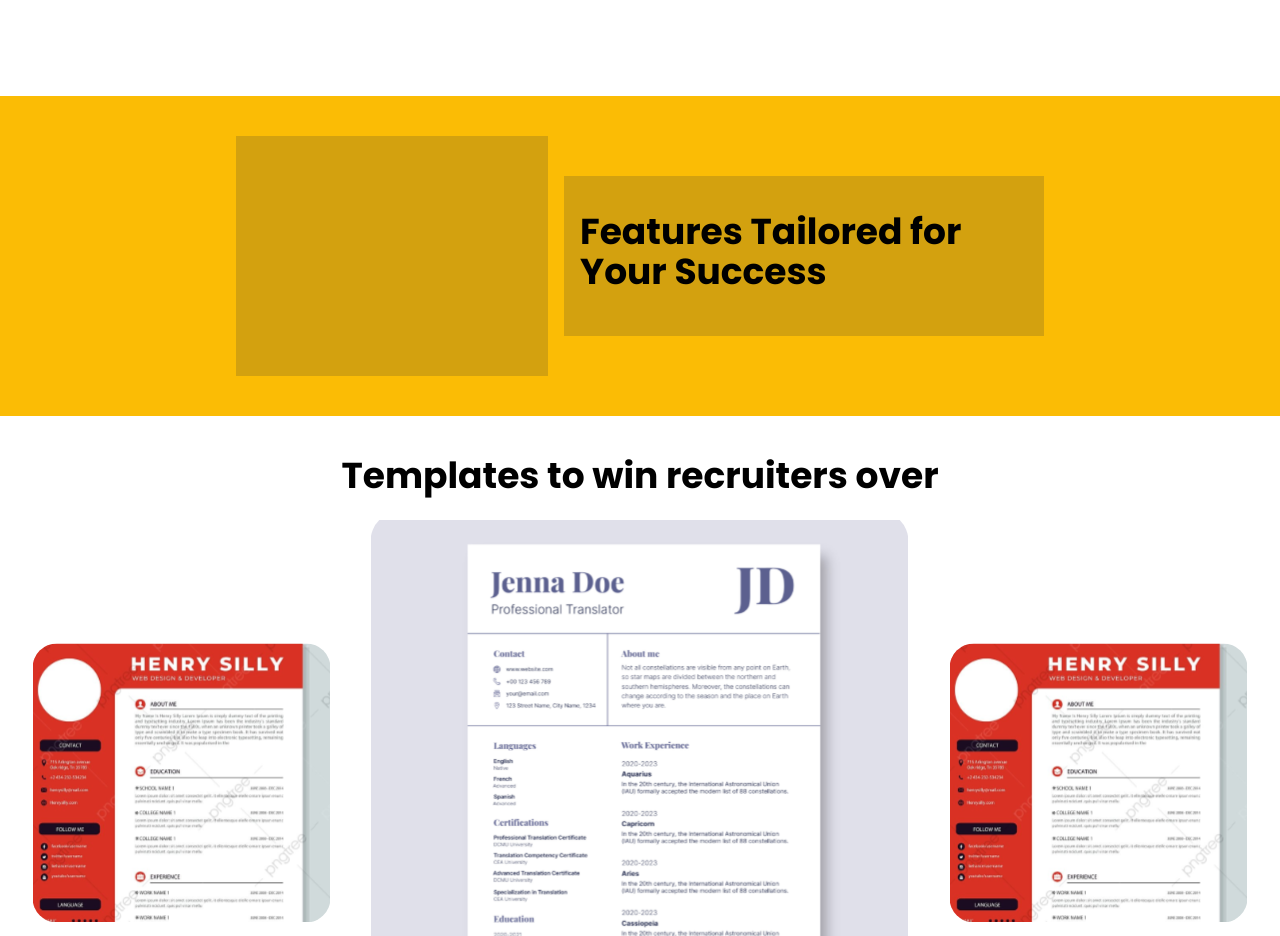
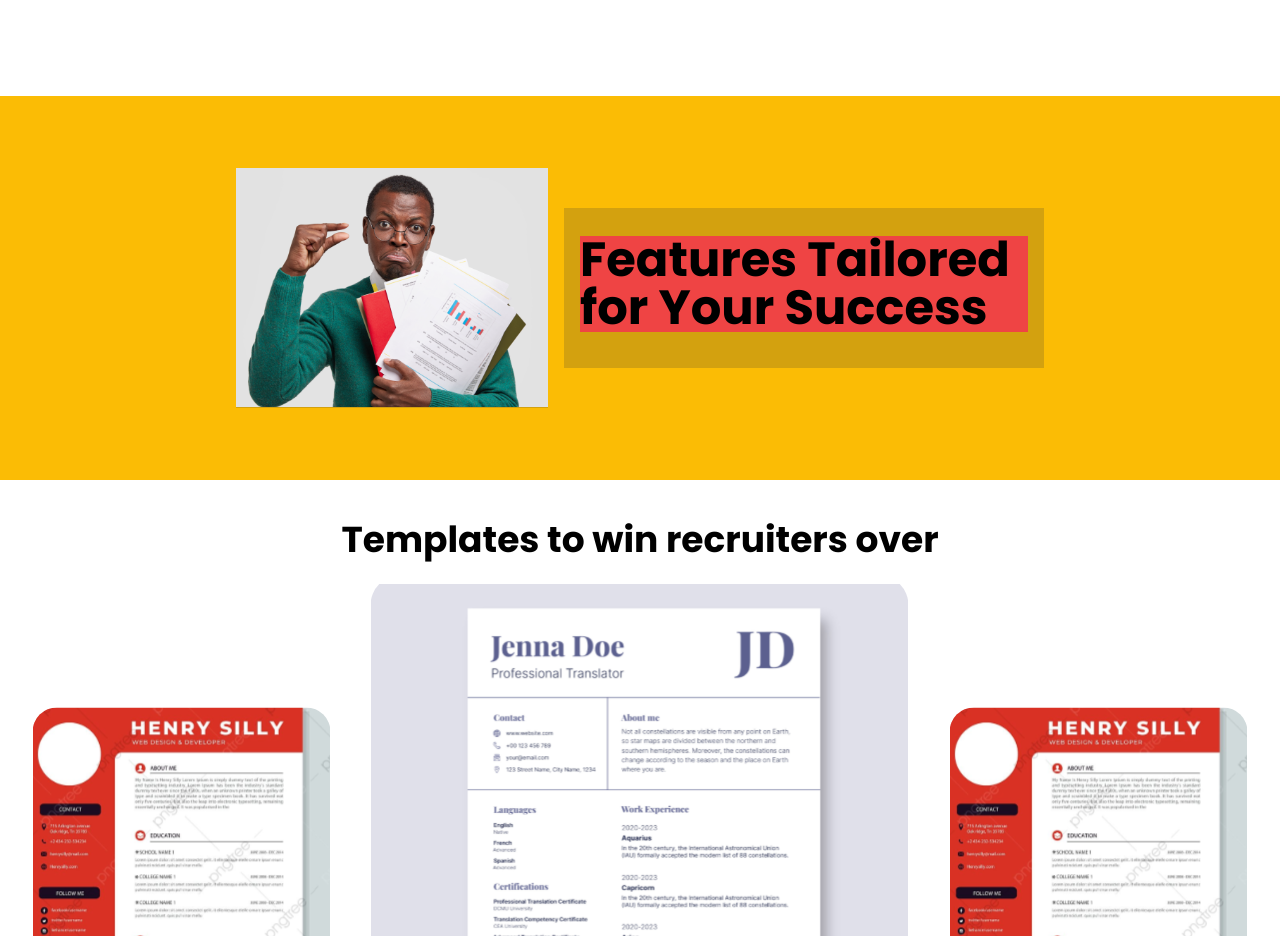
Before and after one commit to onuorachidimma/cv_maker, a React (Vite) app: page / in a window 1280 px wide. Shown: the part 860-1796 px from the top of the page. Built offline with nearby package versions, Linux system fonts and the light colour scheme; a web font is replaced by a local one.

Commit message:
Feat: Changes in template

```diff
--- a/src/layouts/homepageBody2/HomepageBody2.jsx
+++ b/src/layouts/homepageBody2/HomepageBody2.jsx
@@ -1,17 +1,17 @@
 import React from 'react';
-
+import smileyman from '../../assets/images/smileyman.png';
 
 const HomepageBody2 = () => {
   return (
     <>
 
 
-      <div class="bg-customYellow p-4 flex space-x-4 items-center justify-center mt-20 h-80">
-        <div class="bg-customYellowB px-4 w-1/4 h-60">
-
+      <div class="bg-customYellow p-4 flex space-x-4 items-center justify-center mt-20 h-96">
+        <div className="bg-customYellowB  w-1/4 h-60">
+          <img src={smileyman} alt="Smiley Man" style={{ objectFit: 'contain' }} />
         </div>
-        <div class= "bg-customYellowB px-4 w-1/8 h-40 flex items-center justify-center ">
-          <h1 class="text-4xl font-bold mb-2 text-left max-w-md mx-auto ">Features Tailored for Your Success</h1>
+        <div class= "bg-customYellowB px-4 w-1/8 h-40 flex justify-center items-center">
+          <h1 class=" bg-red-500 text-5xl font-bold mb-2 text-left max-w-md mx-auto flex items-center justify-center ">Features Tailored for Your Success</h1>
         </div>
       </div>
 
```
Also changed, not shown: src/components/carousel.css (renamed from src/components/carousel.module.css).
